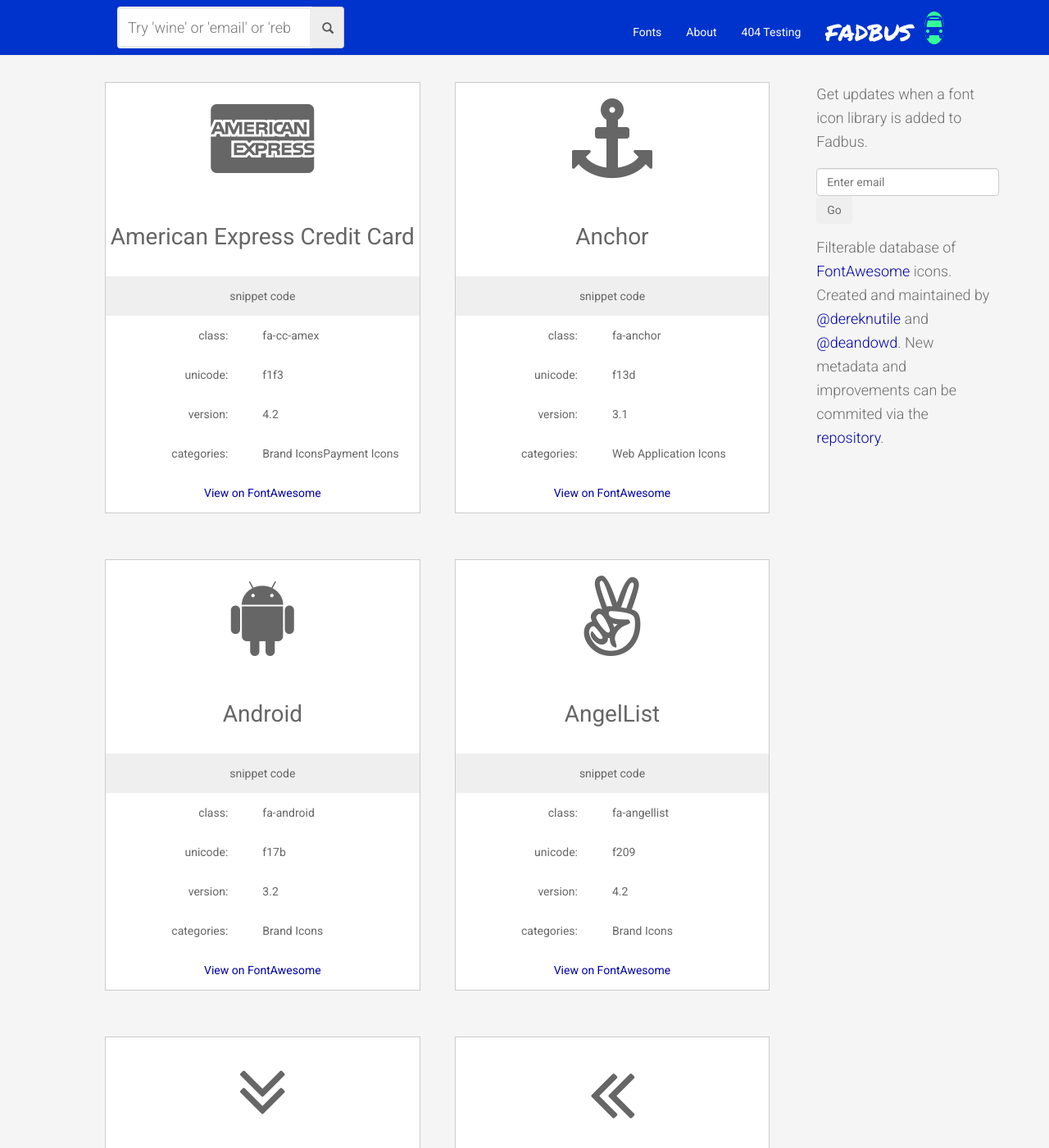
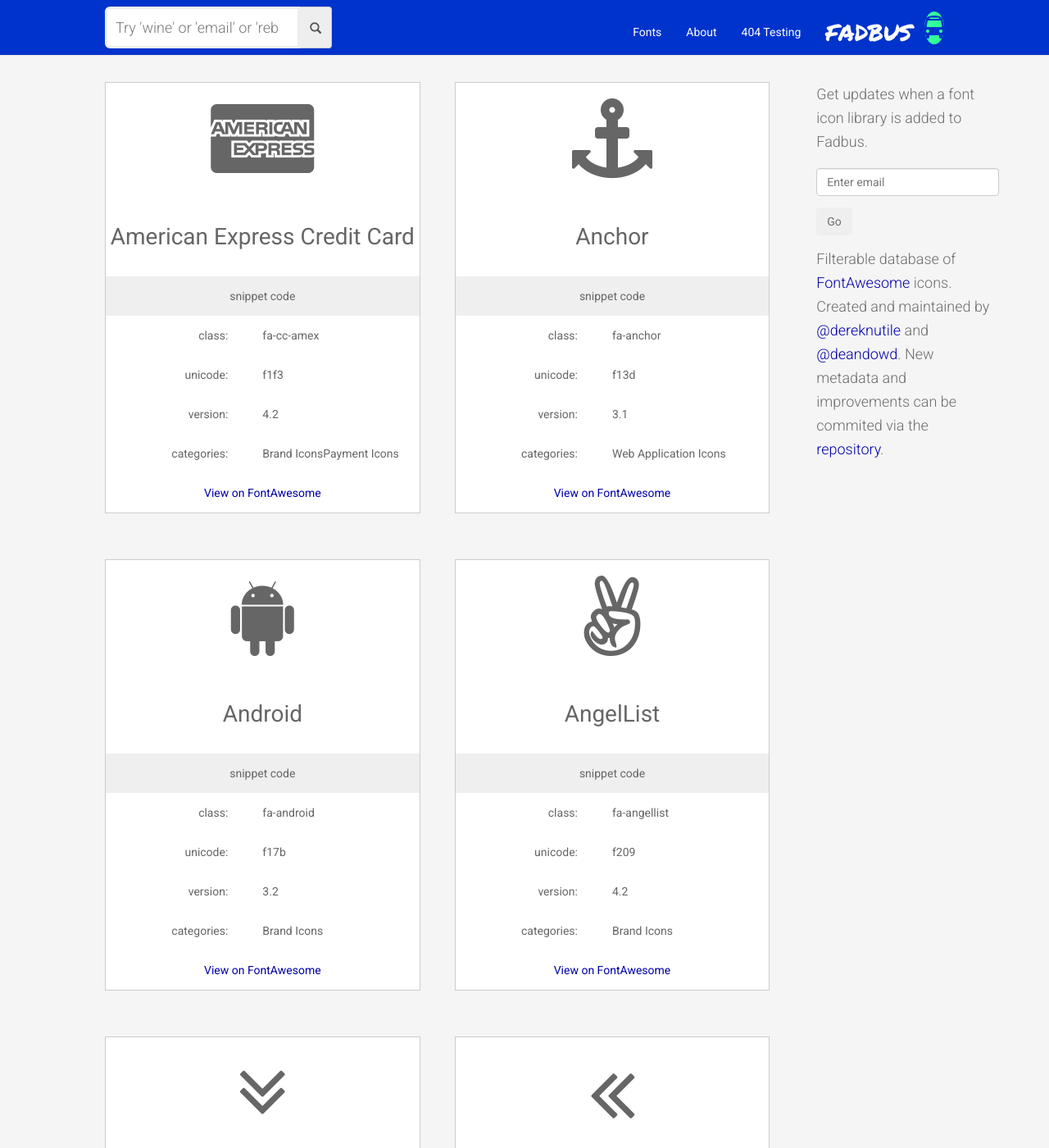
Before and after one commit to fadbus/fadbus.github.io, a Jekyll site: the page built from index.html, in a window 1280 px wide and 1400 px high. Shown: the whole window at 82% size. Built offline with Jekyll 4.4.1, drawn with Linux system fonts in a browser that asks for light colours; comment, search, counter and statistics services are not loaded.

Commit message:
updated mailchimp form

```diff
--- a/_includes/menus/navigation.html
+++ b/_includes/menus/navigation.html
@@ -11,6 +11,9 @@
         <span class="icon-bar"></span>
       </button>
     </div><!-- ./navbar-header -->
+
+
+
     <div class="collapse navbar-collapse" id="searchbar">
       <ul class="nav navbar-nav navbar-right" id="nav-links">
         <li{% if page.navbar == 'fonts' %} class="active"{% endif %}><a href="{{ site.baseurl }}/">Fonts</a></li>
@@ -29,7 +32,8 @@
       <form class="navbar-form">
         <div class="form-group" style="display:inline;">
           <div class="input-group">
-            <input type="search" class="search form-control input-medium" id="font-filter-box" placeholder="Try 'wine' or 'email' or 'reboot' ... ">
+
+            <input type="search" class="search home-search form-control input-lg" id="font-filter-box" placeholder="Try 'wine' or 'email' or 'reboot' ... ">
             <span class="input-group-addon"><span class="glyphicon glyphicon-search"></span></span>
           </div>
         </div>
--- a/assets/css/custom.css
+++ b/assets/css/custom.css
@@ -110,6 +110,8 @@
     text-align:center;
 }
 
+.navbar-form {padding:0;}
+
 
 /* ~~~~~~~~~~~~~~~~~~~~~~~~~~~~~~~~~~~~~~~~~~~~~~~~~~~~~~~~~~~~~~~~~~~~~~~~~~ */
 /* custom styles
@@ -123,6 +125,8 @@
 /*.evenrow .col-md-6 {padding-right: 0;}*/
 
 .mc-signup { margin: 1em 0; font:1em 'roboto',Helvetica,Arial,sans-serif; width: in}
+
+.mc-signup .btn {margin-top:1em;}
 
 #font-filter { margin-bottom: 24px; }
 
```
Lines whose indentation alone changed are shown as unchanged.
